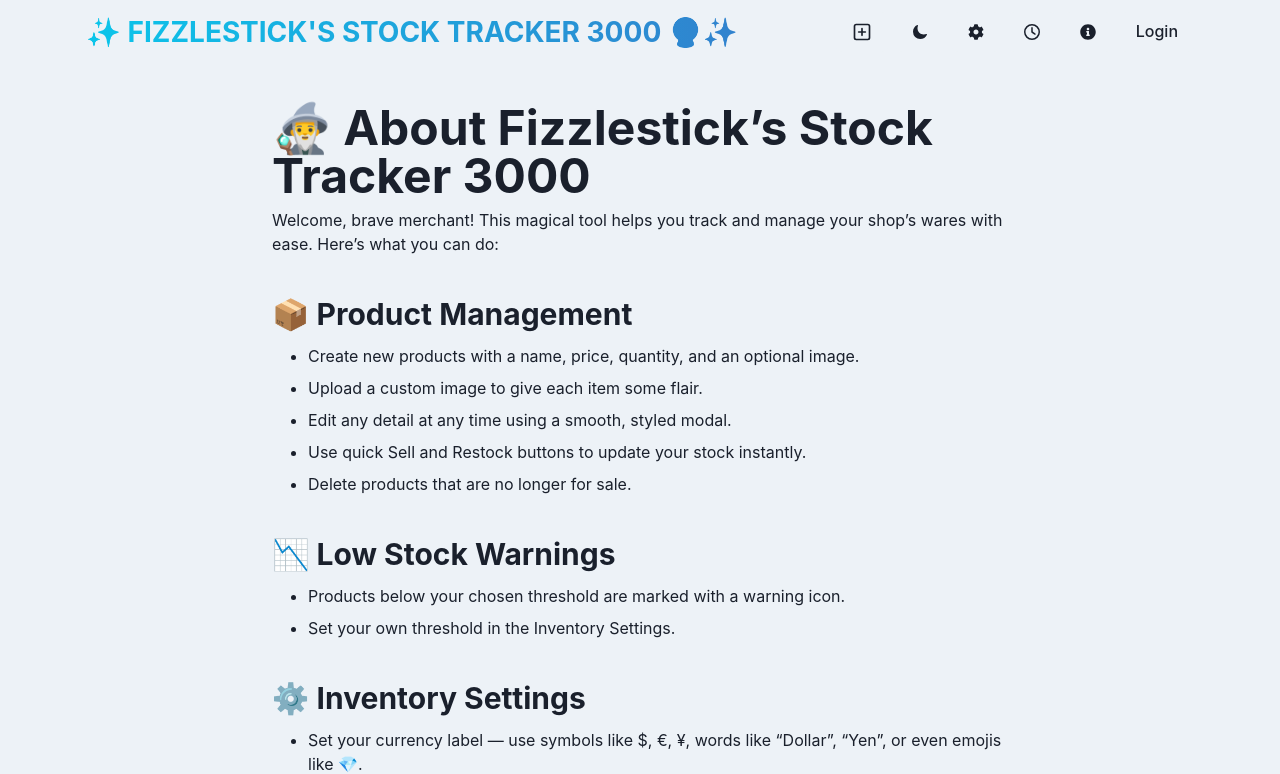
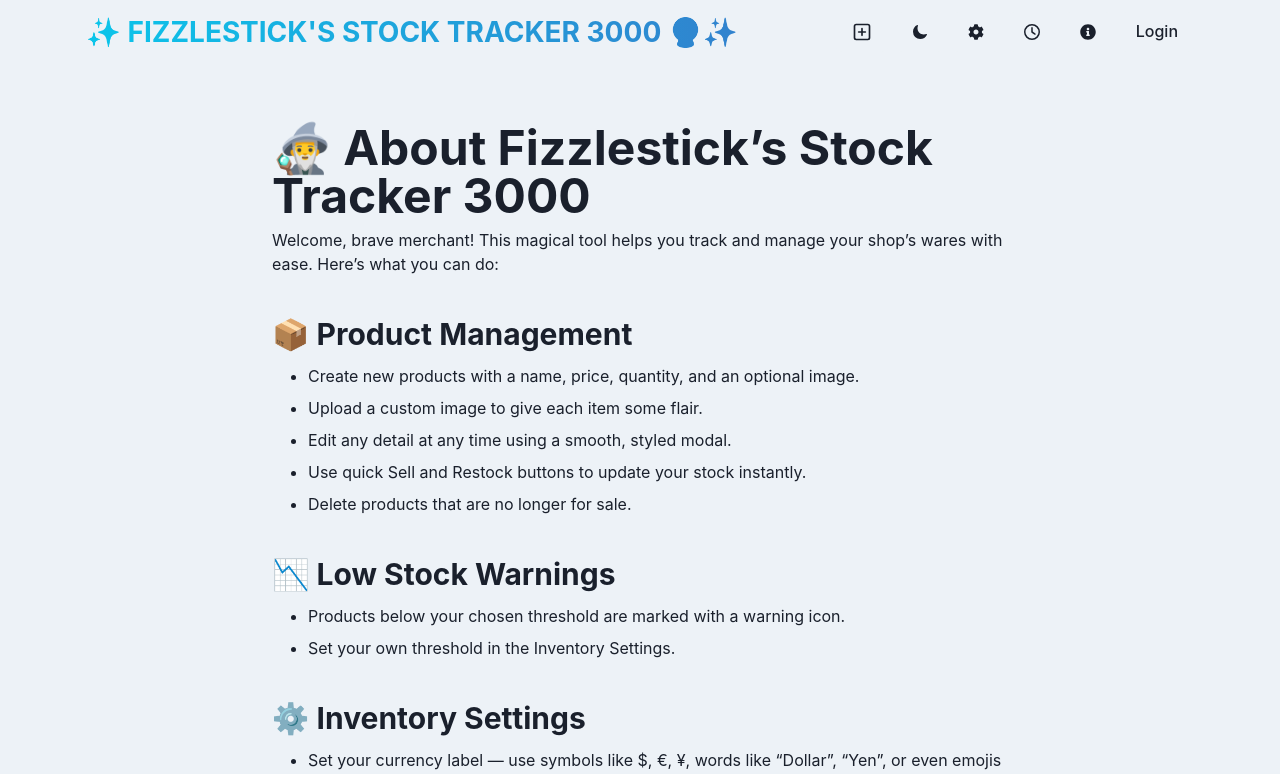
Before and after one commit to Peter-Pander/fizzlesticks-stock-tracker-3000, a React (Vite) app in the folder frontend/: page /about in a window 1280 px wide. Shown: the top 774 px of the page. Built offline with nearby package versions, Linux system fonts and the light colour scheme.

Commit message:
Add top margin to AboutPage title for better spacing

```diff
--- a/frontend/src/pages/AboutPage.jsx
+++ b/frontend/src/pages/AboutPage.jsx
@@ -13,7 +13,7 @@ const AboutPage = () => (
   <Container maxW="container.md" py={10}>
     <VStack spacing={10} align="start">
       {/* Title */}
-      <Box>
+      <Box mt={5}>
         <Heading as="h1" size="2xl" mb={2}>
           🧙‍♂️ About Fizzlestick’s Stock Tracker 3000
         </Heading>
```
